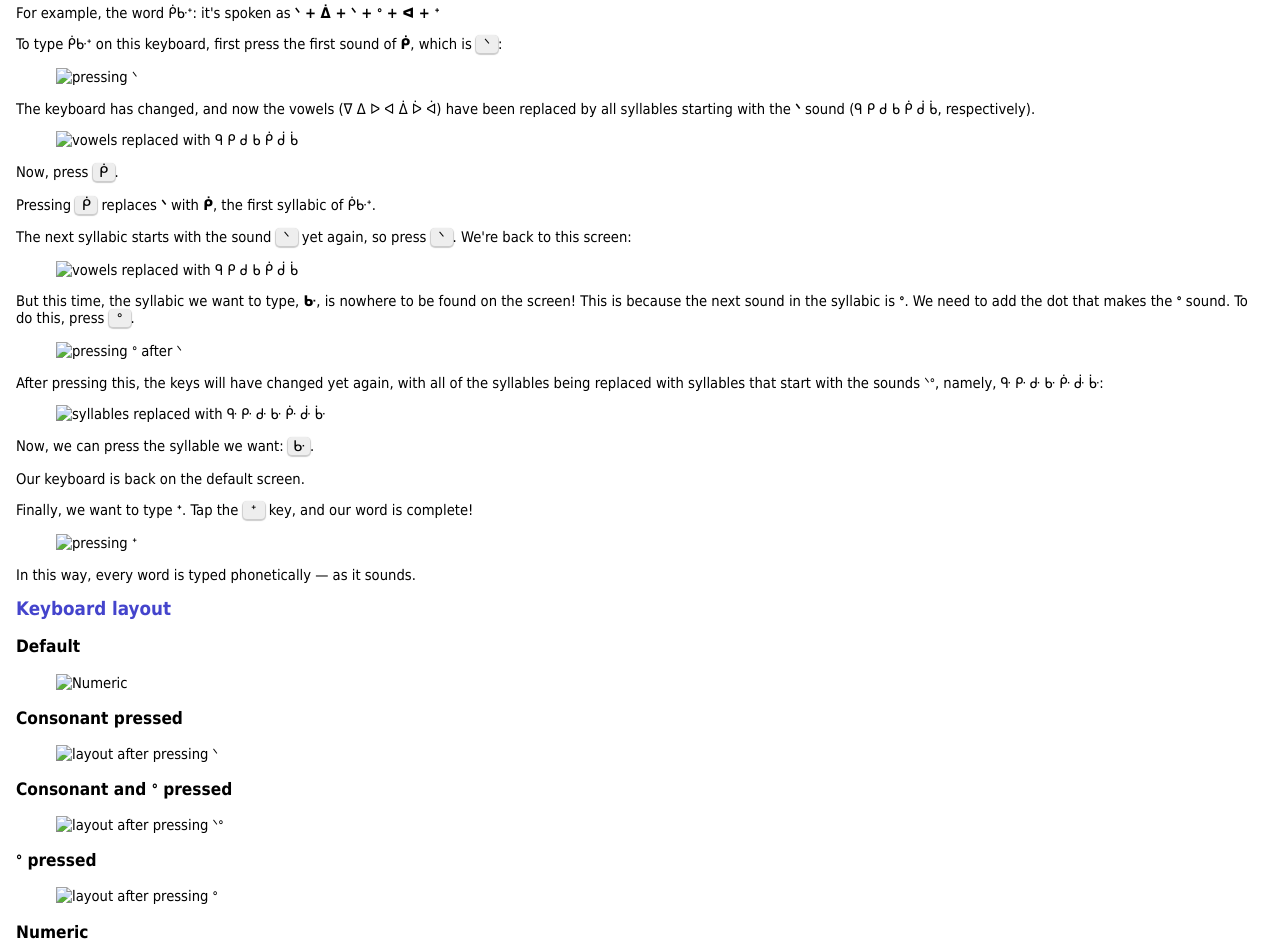
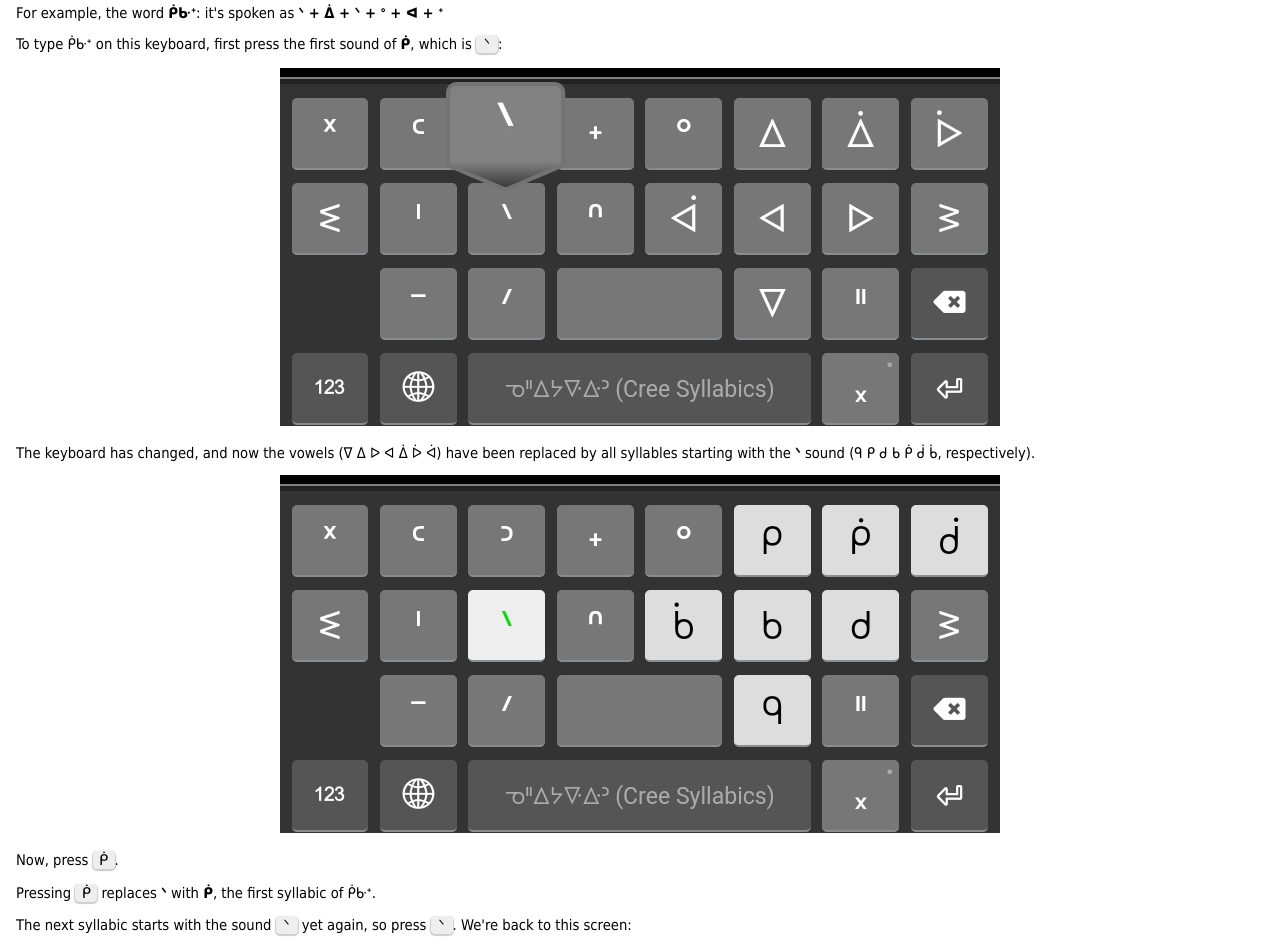
Before and after one commit to eddieantonio/plains-cree-touch-keyboard, a plain HTML site: page release/nrc/nrc_crk_cans/source/welcome/welcome.htm in a window 1280 px wide. Shown: the part 159-1105 px from the top of the page. Drawn offline with Linux system fonts and the light colour scheme.

Commit message:
Add all layout screenshots.

```diff
--- a/release/nrc/nrc_crk_cans/source/welcome/welcome.htm
+++ b/release/nrc/nrc_crk_cans/source/welcome/welcome.htm
@@ -15,9 +15,26 @@
         box-sizing: border-box;
         border-radius: 4px;
         min-width: 1.5em;
+        padding: 0 .25em;
         background-color: #EEE;
         text-align: center;
         box-shadow: 0 1px 1px 1px rgba(0,0,0,0.2);
+      }
+      figure {
+        box-sizing: border-box;
+        width: 100%;
+        margin: 0;
+        text-align: center
+      }
+
+      figure > img {
+        max-width: 100%;
+      }
+
+      kbd.special {
+        padding: .1rem .25rem;
+        font-size: small;
+        font-family: Arial, Helvetica Neue, Helvetica, sans-serif;
       }
     </style>
   </head>
@@ -34,14 +51,15 @@
     <p> This ᓀᐦᐃᔭᐍᐏᐣ (Cree Syllabics) keyboard is a <em>phonetic</em>
     keyboard. That is, <strong>you type the way you say it in Cree</strong>. </p>
 
-    <p> For example, the word <span title="kîkway" lang="crk">ᑮᑿᕀ</span>: it's spoken as
-      <strong> ᐠ + ᐄ + ᐠ +  ᐤ +  ᐊ + ᕀ </strong></p>
+    <p> For example, the word
+    <strong><span title="kîkway" lang="crk">ᑮᑿᕀ</span></strong>:
+    it's spoken as <strong> ᐠ + ᐄ + ᐠ +  ᐤ + ᐊ + ᕀ </strong></p>
 
     <p> To type <span title="kîkway" lang="crk">ᑮᑿᕀ</span> on this keyboard,
     first press the first sound of <strong>ᑮ</strong>, which is <kbd>ᐠ</kbd>:</p>
 
     <figure>
-      <img alt="pressing ᐠ" src="press-k.png" />
+      <img alt="pressing ᐠ" src="press-k.jpg" />
     </figure>
 
     <p> The keyboard has changed, and now the vowels (ᐁ ᐃ ᐅ ᐊ ᐄ ᐆ ᐋ) have
@@ -49,7 +67,7 @@
     (ᑫ ᑭ ᑯ ᑲ ᑮ ᑰ ᑳ, respectively). </p>
 
     <figure>
-      <img alt="vowels replaced with ᑫ ᑭ ᑯ ᑲ ᑮ ᑰ ᑳ" src="layout-kv.png" />
+      <img alt="vowels replaced with ᑫ ᑭ ᑯ ᑲ ᑮ ᑰ ᑳ" src="layout-kv.jpg" />
     </figure>
 
     <p>Now, press <kbd>ᑮ</kbd>.</p>
@@ -61,7 +79,7 @@
       press <kbd>ᐠ</kbd>. We're back to this screen: </p>
 
     <figure>
-      <img alt="vowels replaced with ᑫ ᑭ ᑯ ᑲ ᑮ ᑰ ᑳ" src="layout-kv.png" />
+      <img alt="vowels replaced with ᑫ ᑭ ᑯ ᑲ ᑮ ᑰ ᑳ" src="layout-kv.jpg" />
     </figure>
 
     <p> But this time, the syllabic we want to type, <strong>ᑿ</strong>, is
@@ -70,63 +88,71 @@
       the <strong>ᐤ</strong> sound. To do this, press <kbd>ᐤ</kbd>. </p>
 
     <figure>
-      <img alt="pressing ᐤ after ᐠ" src="press-kw.png" />
+      <img alt="pressing ᐤ after ᐠ" src="press-w.jpg" />
     </figure>
 
     <p>After pressing this, the keys will have
       changed yet again, with all of the syllables being replaced with
-      syllables that start with the sounds ᐠᐤ, namely, ᑵ ᑷ ᑻ ᑿ ᑹ ᑽ ᒁ:</p>
+      syllables that start with the <strong>ᐠᐤ</strong> sounds, namely, ᑵ ᑷ ᑻ
+      ᑿ ᑹ ᑽ ᒁ:</p>
 
     <figure>
-      <img alt="syllables replaced with ᑵ ᑷ ᑻ ᑿ ᑹ ᑽ ᒁ" src="layout-kwv.png" />
+      <img alt="syllables replaced with ᑵ ᑷ ᑻ ᑿ ᑹ ᑽ ᒁ" src="layout-kwv.jpg" />
     </figure>
 
     <p> Now, we can press the syllable we want: <kbd>ᑿ</kbd>. </p>
 
     <p> Our keyboard is back on the default screen. </p>
 
-    <p>Finally, we want to type <strong>ᕀ</strong>. Tap the <kbd>ᕀ</kbd> key, and our word is complete!</p>
+    <p>Finally, we want to type <strong>ᕀ</strong>. Tap the <kbd>ᕀ</kbd> key,
+       and our word is complete!</p>
 
     <figure>
-      <img alt="pressing ᕀ" src="press-y.png" />
+      <img alt="pressing ᕀ" src="press-y.jpg" />
     </figure>
 
-    <p>In this way, every word is typed phonetically &mdash; as it sounds. </p>
+    <p>In this way, every word is typed phonetically &mdash; just as it sounds. </p>
 
 
     <h2>Keyboard layout</h2>
 
     <h3>Default</h3>
     <figure>
-      <img alt="Numeric" src="layout-default.png" />
+      <img alt="Numeric" src="layout-default.jpg" />
     </figure>
 
     <h3>Consonant pressed</h3>
+    <p> A similar layout will appear when pressing <kbd>ᑊ</kbd>,
+    <kbd>ᐟ</kbd>, <kbd>ᐠ</kbd>, <kbd>ᐨ</kbd>, <kbd>ᒼ</kbd>, <kbd>ᐣ</kbd>,
+    <kbd>ᐢ</kbd>, or <kbd>ᕀ</kbd>. </p>
     <figure>
-      <img alt="layout after pressing ᐠ" src="layout-kv.png" />
+      <img alt="layout after pressing ᐠ" src="layout-kv.jpg" />
     </figure>
 
     <h3>Consonant and ᐤ pressed</h3>
+    <p> A similar layout will appear when pressing <kbd>ᐤ</kbd> after having
+    already pressed <kbd>ᑊ</kbd>, <kbd>ᐟ</kbd>, <kbd>ᐠ</kbd>, <kbd>ᐨ</kbd>,
+    <kbd>ᒼ</kbd>, <kbd>ᐣ</kbd>, <kbd>ᐢ</kbd>, or <kbd>ᕀ</kbd>. </p>
     <figure>
-      <img alt="layout after pressing ᐠᐤ" src="layout-kwv.png" />
+      <img alt="layout after pressing ᐠᐤ" src="layout-kwv.jpg" />
     </figure>
-
 
     <h3>ᐤ pressed</h3>
     <figure>
-      <img alt="layout after pressing ᐤ" src="layout-wv.png" />
+      <img alt="layout after pressing ᐤ" src="layout-wv.jpg" />
     </figure>
 
     <h3>Numeric</h3>
+    <p>After pressing <kbd class="special">123</kbd> from any other screen.</p>
     <figure>
-      <img alt="Numeric" src="layout-numeric.png" />
+      <img alt="Numeric" src="layout-numeric.jpg" />
     </figure>
 
     <h3>Punctuation Subkeys</h3>
     <p> Obtain this pop-up by pressing-and-holding the <kbd>᙮</kbd> key near
         the bottom-right corner of the keyboard.</p>
     <figure>
-      <img alt="Quick punctuation" src="layout-punctuation.png" />
+      <img alt="Punctuation subkeys" src="layout-punctuation.jpg" />
     </figure>
 
     <p>© 2019 National Research Council Canada</p>
```
Also changed, not shown: release/nrc/nrc_crk_cans/source/welcome/layout-default.jpg (added), release/nrc/nrc_crk_cans/source/welcome/layout-kv.jpg (added), release/nrc/nrc_crk_cans/source/welcome/layout-kwv.jpg (added), release/nrc/nrc_crk_cans/source/welcome/layout-numeric.jpg (added), release/nrc/nrc_crk_cans/source/welcome/layout-punctuation.jpg (added), release/nrc/nrc_crk_cans/source/welcome/layout-wv.jpg (added), release/nrc/nrc_crk_cans/source/welcome/layout-yv.jpg (added), release/nrc/nrc_crk_cans/source/welcome/press-k.jpg (added), release/nrc/nrc_crk_cans/source/welcome/press-w.jpg (added), release/nrc/nrc_crk_cans/source/welcome/press-y.jpg (added).
